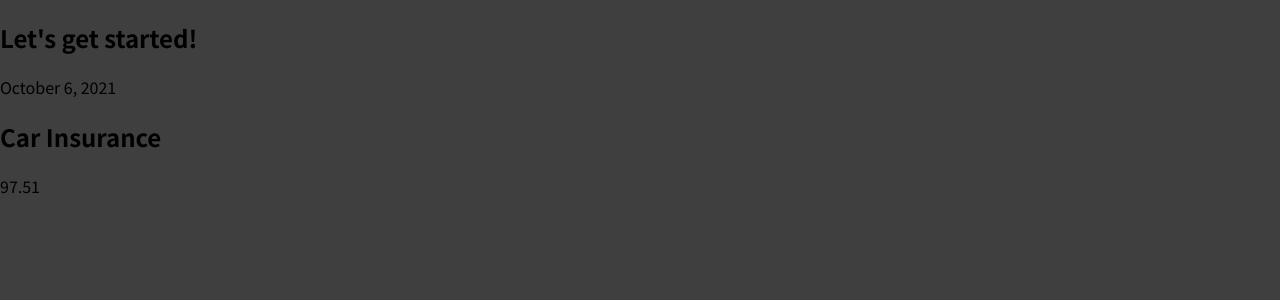
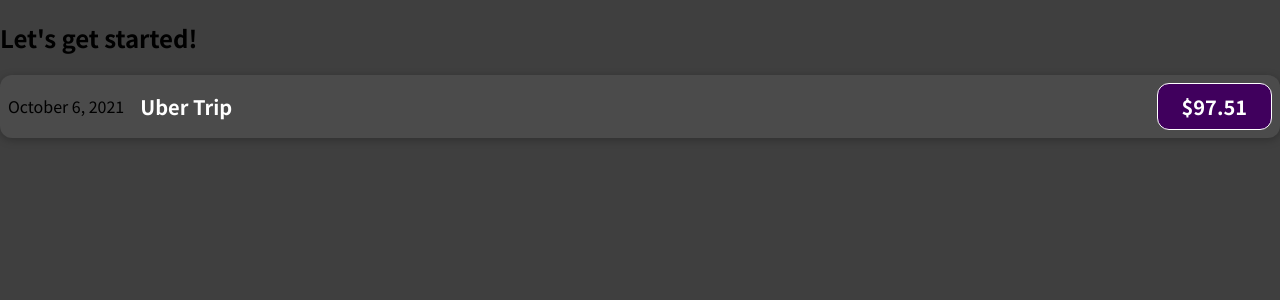
Before and after one commit to AlanLeverenz/react-complete-guide, a JavaScript app in the folder starting-setup/: page / in a window 1280 px wide. Shown: the top 300 px of the page. Built offline with nearby package versions, Linux system fonts and the light colour scheme.

Commit message:
added css

```diff
--- /dev/null
+++ b/starting-setup/src/components/ExpenseItem.css
@@ -0,0 +1,56 @@
+.expense-item {
+  display: flex;
+  justify-content: space-between;
+  align-items: center;
+  box-shadow: 0 2px 8px rgba(0, 0, 0, 0.25);
+  padding: 0.5rem;
+  margin: 1rem 0;
+  border-radius: 12px;
+  background-color: #4b4b4b;
+}
+
+.expense-item__description {
+  display: flex;
+  flex-direction: column;
+  gap: 1rem;
+  align-items: flex-end;
+  flex-flow: column-reverse;
+  justify-content: flex-start;
+  flex: 1;
+}
+
+.expense-item h2 {
+  color: #3a3a3a;
+  font-size: 1rem;
+  flex: 1;
+  margin: 0 1rem;
+  color: white;
+}
+
+.expense-item__price {
+  font-size: 1rem;
+  font-weight: bold;
+  color: white;
+  background-color: #40005d;
+  border: 1px solid white;
+  padding: 0.5rem;
+  border-radius: 12px;
+}
+
+@media (min-width: 580px) {
+  .expense-item__description {
+    flex-direction: row;
+    align-items: center;
+    justify-content: flex-start;
+    flex: 1;
+  }
+
+  .expense-item__description h2 {
+    font-size: 1.25rem;
+  }
+
+  .expense-item__price {
+    font-size: 1.25rem;
+    padding: 0.5rem 1.5rem;
+  }
+}
--- a/starting-setup/src/components/ExpenseItem.js
+++ b/starting-setup/src/components/ExpenseItem.js
@@ -1,10 +1,12 @@
+import './ExpenseItem.css';
+
 function ExpenseItem() {
   return (
-    <div>
+    <div className="expense-item">
       <div>October 6, 2021</div>
-      <div>
-        <h2>Car Insurance</h2>
-        <div>97.51</div>
+      <div className="expense-item__description">
+        <h2>Uber Trip</h2>
+        <div className="expense-item__price">$97.51</div>
       </div>
     </div>
   );
```
Also changed, not shown: 1 other file (tests, documents, lock files or other folders).
